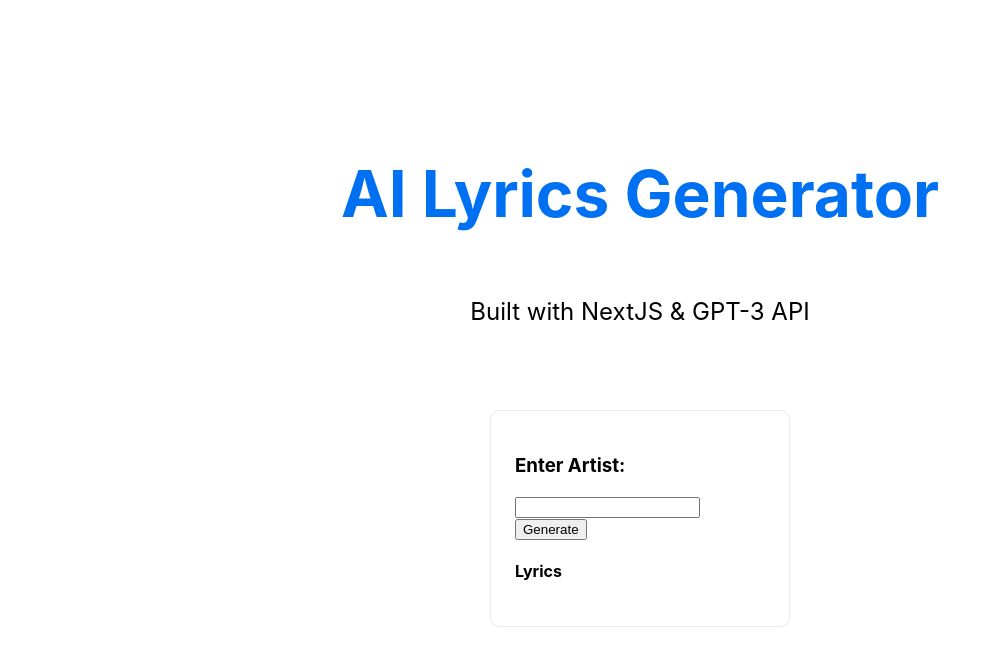
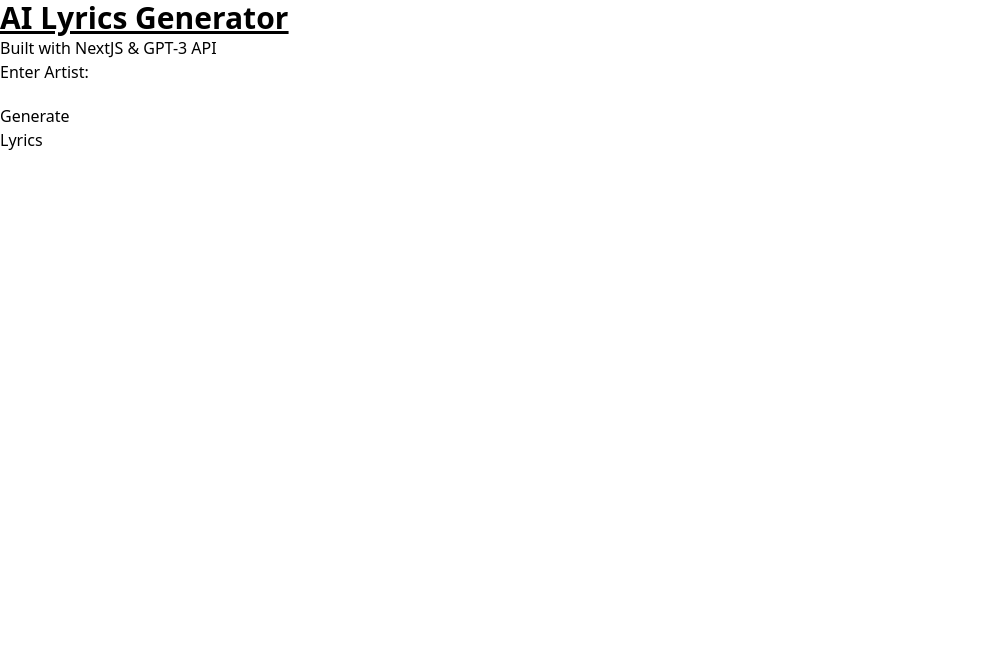
Before and after one commit to elenacalvillo/Leo-Codigo-AI, a Next.js app: page /chat in a window 1280 px wide. Shown: the top 666 px of the page, without its empty margins (0-1001 px from the left). Built offline with nearby package versions, Linux system fonts and the light colour scheme.

Commit message:
OpenAI working to describe/explain code blocks

```diff
--- a/pages/api/openai.js
+++ b/pages/api/openai.js
@@ -2,17 +2,16 @@
 const openai = new OpenAI(process.env.OPENAI_API_KEY);
 
 export default async (req, res) => {
-  let prompt = `Artist: ${req.body.name}\n\nLyrics:\n`;
+  let prompt = `Explícame este código: ${req.body.code}`;
   const gptResponse = await openai.complete({
-	engine: 'davinci',
+	engine: 'text-davinci-003',
 	prompt: prompt,
-	maxTokens: 50,
-	temperature: 0.7,
-	topP: 1,
-	presencePenalty: 0,
-	frequencyPenalty: 0.5,
-	bestOf: 1,
-	n: 1
+	temperature: 0.5,
+	max_tokens: 256,
+	top_p: 1,
+	frequency_penalty: 0,
+	presence_penalty: 0,
+	stop: ["\"\"\""],
 });
 
   res.status(200).json({text: `${gptResponse.data.choices[0].text}`})
--- a/pages/chat.js
+++ b/pages/chat.js
@@ -1,5 +1,4 @@
 import Head from "next/head";
-import styles from "../styles/Home.module.css";
 import { useState, useEffect } from 'react';
 
 export default function Home() {
@@ -14,7 +13,7 @@
       setIsLoading(true);
       const res = await fetch(`/api/openai`, {
         body: JSON.stringify({
-          name: search
+          code: search
         }),
         headers: {
           'Content-Type': 'application/json'
@@ -29,23 +28,24 @@
     fetchData();
   }, [search]);
   return (
-    <div className={styles.container}>
+    <div>
       <Head>
         <title>GPT-3 App</title>
         <link rel="icon" href="/favicon.ico" />
       </Head>
 
-      <main className={styles.main}>
-        <h1 className={styles.title}>
+      <main>
+        <h1 className="text-3xl font-bold underline">
           <a>AI Lyrics Generator</a>
         </h1>
 
-        <p className={styles.description}>Built with NextJS & GPT-3 API</p>
+        <p>Built with NextJS & GPT-3 API</p>
 
-        <div className={styles.grid}>
-          <div className={styles.card}>
+        <div>
+          <div>
             <h3>Enter Artist:</h3>
             <input
+            className="block w-full rounded-md border-gray-300 pl-7 pr-12 focus:border-indigo-500 focus:ring-indigo-500 sm:text-sm"
           type="text"
           value={query}
           onChange={event => setQuery(event.target.value)}
--- /dev/null
+++ b/postcss.config.js
@@ -0,0 +1,6 @@
+module.exports = {
+  plugins: {
+    tailwindcss: {},
+    autoprefixer: {},
+  },
+}
--- a/styles/globals.css
+++ b/styles/globals.css
@@ -1,26 +1,3 @@
-html,
-body {
-  padding: 0;
-  margin: 0;
-  font-family: -apple-system, BlinkMacSystemFont, Segoe UI, Roboto, Oxygen,
-    Ubuntu, Cantarell, Fira Sans, Droid Sans, Helvetica Neue, sans-serif;
-}
-
-a {
-  color: inherit;
-  text-decoration: none;
-}
-
-* {
-  box-sizing: border-box;
-}
-
-@media (prefers-color-scheme: dark) {
-  html {
-    color-scheme: dark;
-  }
-  body {
-    color: white;
-    background: black;
-  }
-}
+@tailwind base;
+@tailwind components;
+@tailwind utilities;
--- /dev/null
+++ b/tailwind.config.js
@@ -0,0 +1,11 @@
+/** @type {import('tailwindcss').Config} */
+module.exports = {
+  content: [
+    "./pages/**/*.{js,ts,jsx,tsx}",
+    "./components/**/*.{js,ts,jsx,tsx}",
+  ],
+  theme: {
+    extend: {},
+  },
+  plugins: [],
+}
```
Also changed, not shown: package.json (+7 -0 lines), 1 other file (tests, documents, lock files or other folders).
